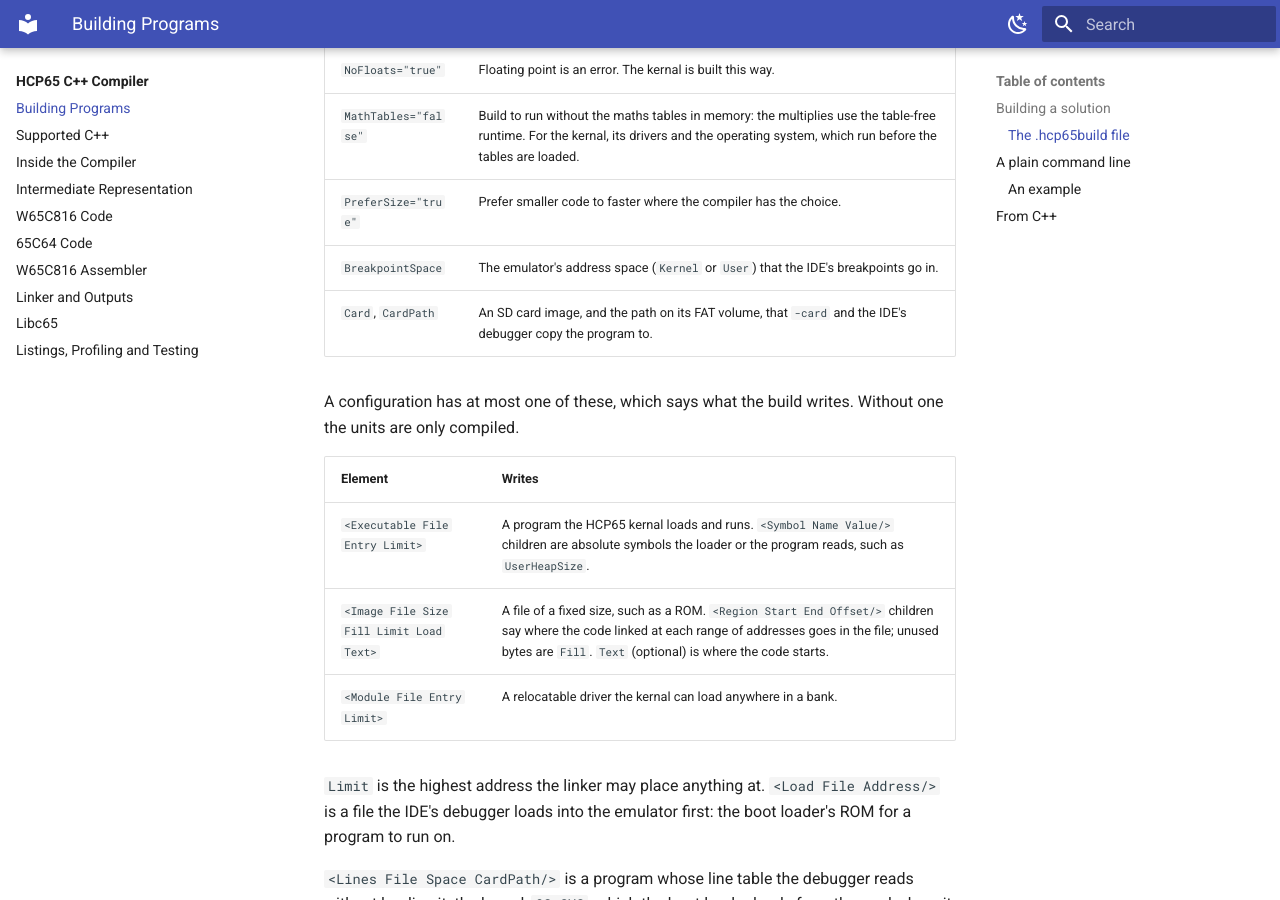
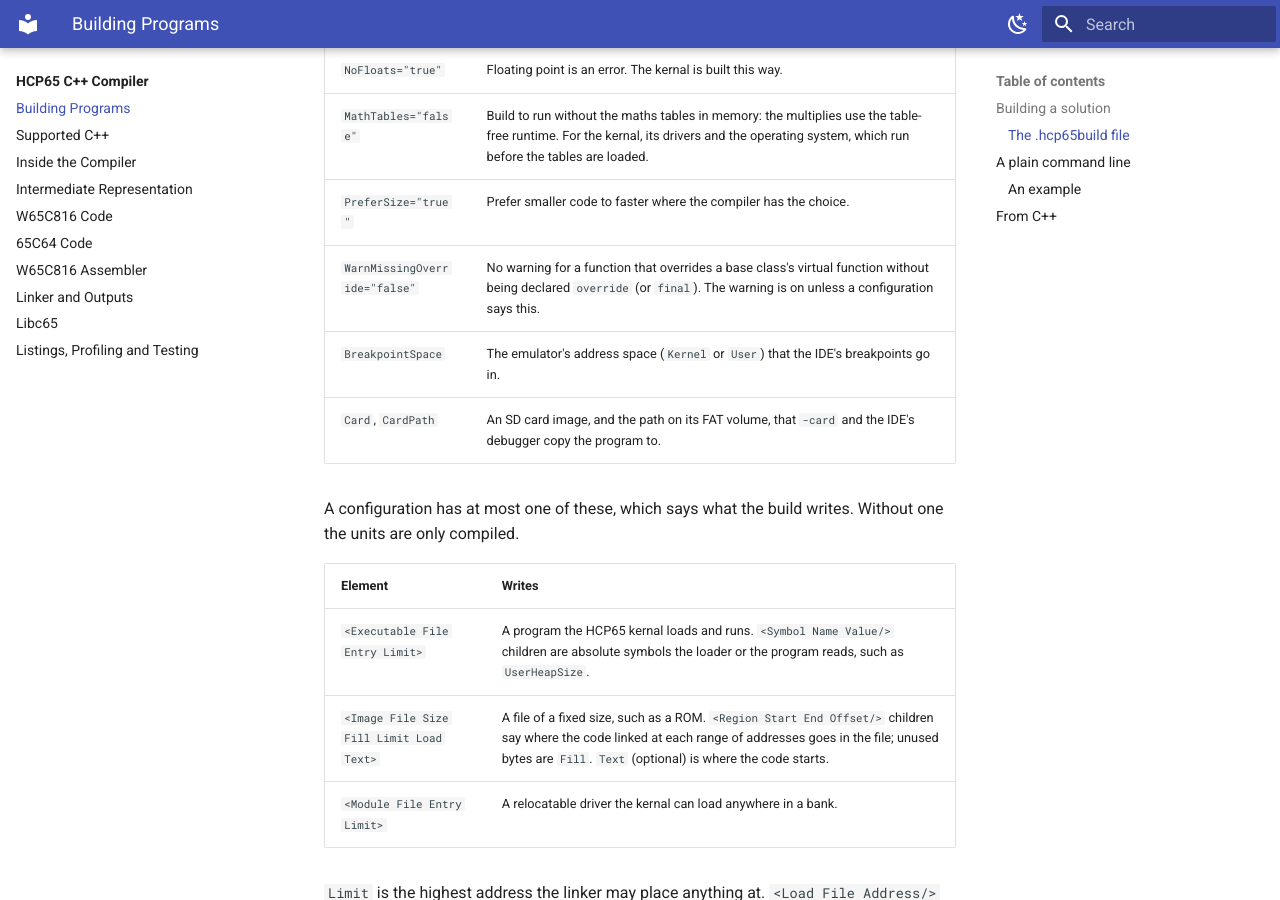
Before and after one commit to andrewpaterson/HCP65, an MkDocs documentation site: the page built from Website/docs/compiler/building.md, in a window 1280 px wide and 900 px high, scrolled down 1814 px. Built offline with MkDocs 1.6.1 and Material for MkDocs 9.7.7, drawn with Linux system fonts in a browser that asks for light colours; plug-ins that fetch from the network failed and are left out; some of the changed text lies outside the part shown.

Commit message:
The website's build pages: WarnMissingOverride="false", the dialog's override warning tick, and -no-override-warning.

```diff
--- a/Website/docs/compiler/building.md
+++ b/Website/docs/compiler/building.md
@@ -64,6 +64,7 @@ configuration whose files and settings it builds, and what to link.  This is
 | `NoFloats="true"` | Floating point is an error.  The kernal is built this way. |
 | `MathTables="false"` | Build to run without the maths tables in memory: the multiplies use the table-free runtime.  For the kernal, its drivers and the operating system, which run before the tables are loaded. |
 | `PreferSize="true"` | Prefer smaller code to faster where the compiler has the choice. |
+| `WarnMissingOverride="false"` | No warning for a function that overrides a base class's virtual function without being declared `override` (or `final`).  The warning is on unless a configuration says this. |
 | `BreakpointSpace` | The emulator's address space (`Kernel` or `User`) that the IDE's breakpoints go in. |
 | `Card`, `CardPath` | An SD card image, and the path on its FAT volume, that `-card` and the IDE's debugger copy the program to. |
 
@@ -113,6 +114,7 @@ units are linked only when something uses them.  Sources can be `.cpp` or `.asm`
 | `-nofloats` | Floating point is an error. |
 | `-no-mathtables` | Build without the maths tables. |
 | `-prefer-size` | Prefer smaller code to faster. |
+| `-no-override-warning` | No warning for an override not declared `override`. |
 | `-exe <file> -entry <symbol> [-limit <n>] [-symbol <name>=<n>]...` | Link an executable. |
 | `-image <file> -size <n> [-fill <n>] [-limit <n>] [-load <n>] -region <start>,<end>,<offset>...` | Link an image. |
 | `-module <file> -entry <symbol> [-limit <n>]` | Link a module (a driver). |
```
Also changed, not shown: Website/docs/ide/building.md (+1 -0 lines).
